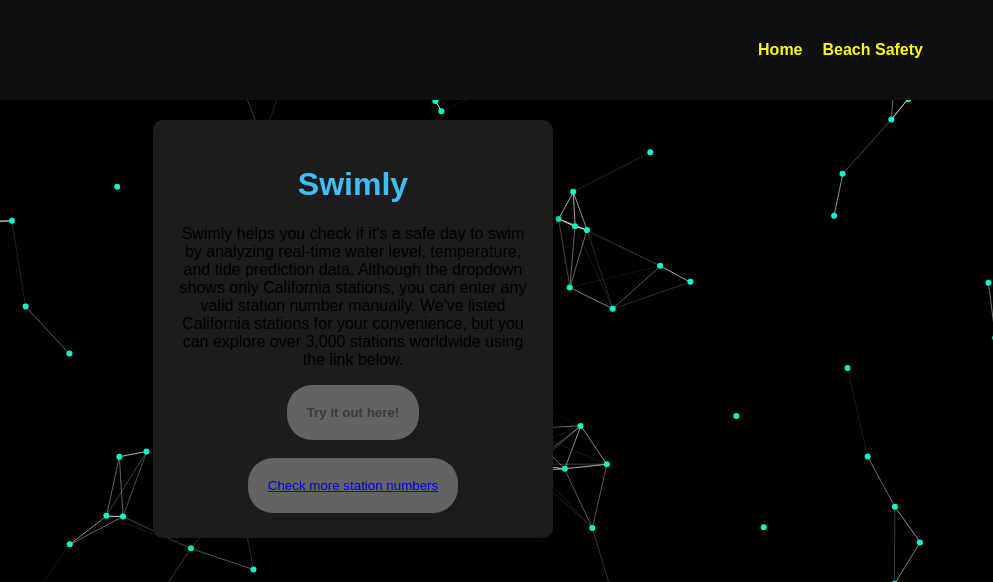
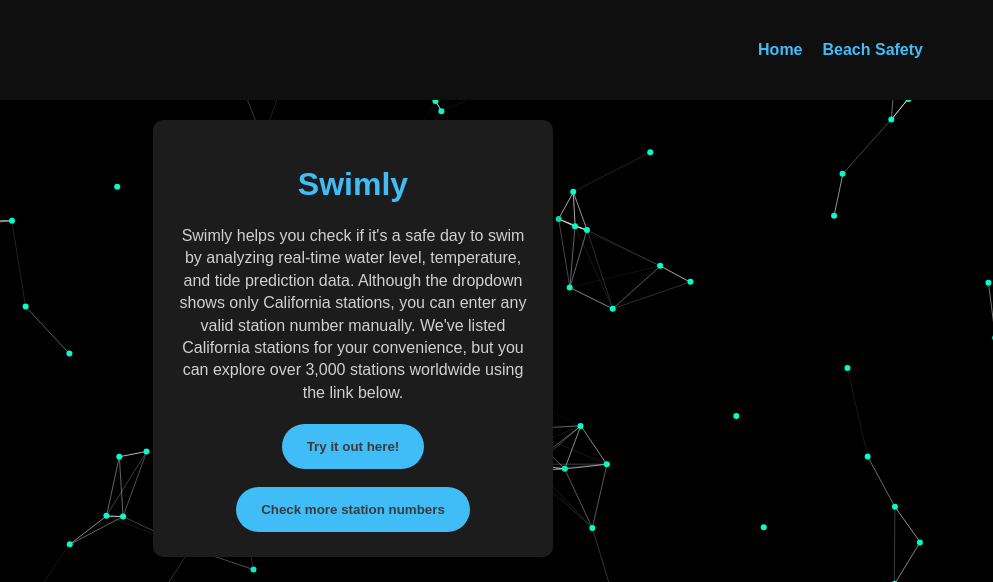
Before and after one commit to MagicBattle/HackDavis25, a plain HTML site: page index.html in a window 1280 px wide. Shown: the top 582 px of the page, 287-1280 px from the left. Drawn offline with Linux system fonts and the light colour scheme.

Commit message:
Changed the coloring to fit the theme of our website more

```diff
--- a/styles.css
+++ b/styles.css
@@ -9,6 +9,7 @@ body, html {
 
 h1{
     color: hsl(199, 92%, 61%);
+
 }
 
 #box{
@@ -23,16 +24,40 @@ h1{
     z-index: 2;
 }
 
-button {
-    border: none;
-    border-radius: 25px;
-    background-color: hsl(0, 1%, 39%);
-    padding: 20px;
+.description {
+  color: hsl(0, 0%, 82%);
+  font-size: 1em;
+  margin-bottom: 20px;
+  line-height: 1.4em;
+  text-align: center;
 }
 
-button:hover{
-    background-color: hsl(71, 74%, 80%);
+#external {
+  text-decoration: none;
+  color: rgb(59, 59, 59);
+  font-weight: bold;
 }
+
+
+button {
+  border: none;
+  border-radius: 25px;
+  background-color: hsl(199, 92%, 61%);
+  padding: 15px 25px;
+  cursor: pointer;
+  transition: background-color 0.3s;
+}
+
+button a {
+  text-decoration: none;
+  color: black;
+  font-weight: bold;
+}
+
+button:hover {
+  background-color: hsl(199, 92%, 75%);
+}
+
 
 .navbar {
     display: flex;
@@ -59,13 +84,14 @@ button:hover{
 
   .navbar nav ul li a {
     text-decoration: none;
-    color: yellow;
+    color: hsl(199, 92%, 61%);
     font-weight: bold;
   }
 
   .navbar nav ul li a:hover {
-    color: lightyellow;
+    color: hsl(199, 92%, 75%);
   }
+
 
   .container {
     padding-top: 120px; /* Push page content below the fixed navbar */
@@ -83,6 +109,7 @@ button:hover{
     color: rgb(59, 59, 59);
     font-weight: bold;
   }
+
 
 #particles-js {
     position: fixed;
--- a/waves.css
+++ b/waves.css
@@ -58,20 +58,22 @@ label{
     font-weight: bold;
 }
 
-button{
+button {
   margin-top: 15px;
-    background-color: hsl(115, 78%, 62%);
-    color: snow;
+  background-color: hsl(199, 92%, 61%);
+  color: black;
   font-size: 1.5em;
   border: none;
   padding: 10px 15px;
   border-radius: 25px;
   cursor: pointer;
+  transition: background-color 0.3s ease;
 }
 
-button:hover{
-    background-color:  hsl(115, 78%, 72%);
+button:hover {
+  background-color: hsl(199, 92%, 75%);
 }
+
 
 #result {
   font-size: 1em;
@@ -114,12 +116,12 @@ button:hover{
 
   .navbar nav ul li a {
     text-decoration: none;
-    color: yellow;
+    color: hsl(199, 92%, 61%);
     font-weight: bold;
   }
 
   .navbar nav ul li a:hover {
-    color: lightyellow;
+    color: hsl(199, 92%, 75%);
   }
 
   .container {
@@ -141,9 +143,14 @@ button:hover{
     margin-bottom: 10px;
     position: relative;
     z-index: 2;
-    background-color: #1a1a1a;
-    color: white;
-    border: 2px solid hsla(0, 0%, 0%, 0.811);
+    background-color: hsl(0, 0%, 24%);
+    color: hsl(0, 0%, 100%);
+    border: 2px solid hsla(0, 0%, 0%, 0.70);
+}
+
+#caliSelect {
+  font-size: 1em;
+  color: hsl(0, 0%, 82%);
 }
 
 
```
Lines whose indentation alone changed are shown as unchanged.
